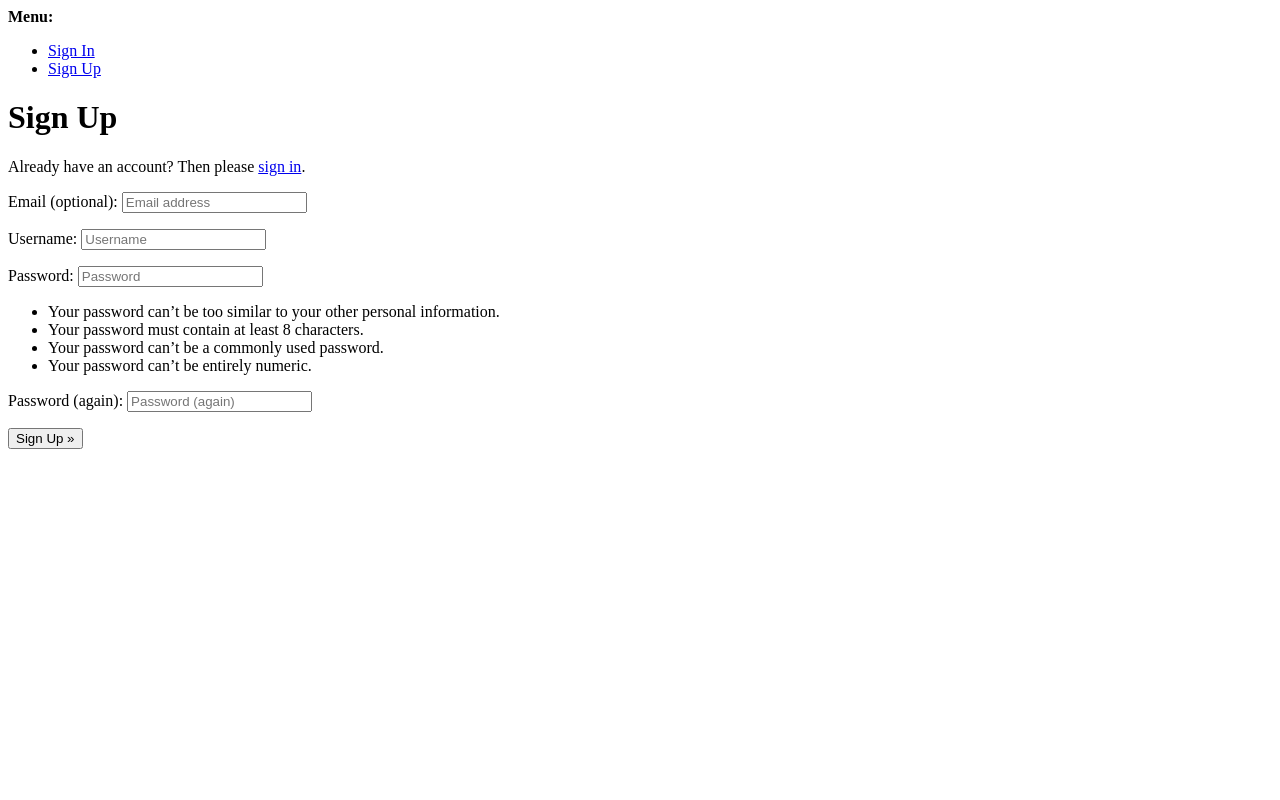
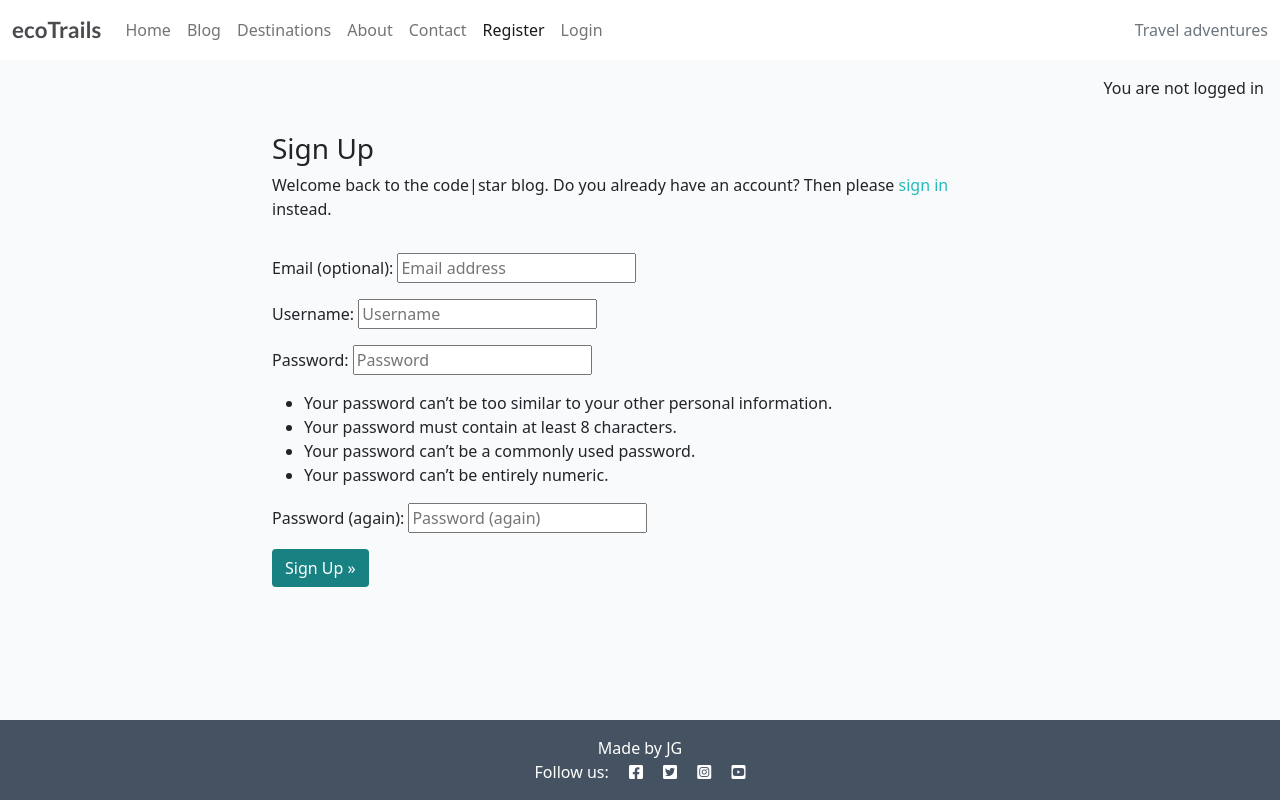
Before and after one commit to JohnWGardner/ecotrails, a Django app: page /accounts/signup/ in a window 1280 px wide. Run offline with Django 4.2, Linux system fonts and the light colour scheme.

Commit message:
added favicon

```diff
--- a/templates/account/signup.html
+++ b/templates/account/signup.html
@@ -1,21 +1,38 @@
-{% extends "account/base.html" %}
+{% extends "base.html" %}
 
 {% load i18n %}
 
-{% block head_title %}{% trans "Signup" %}{% endblock head_title %}
+{% block head_title %}{% trans "Signup" %}{% endblock %}
 
 {% block content %}
-<h1>{% trans "Sign Up" %}</h1>
+<div class="container">
+  <div class="row">
+    <div class="col-md-8 mt-3 offset-md-2">
+      <h3>{% trans "Sign Up" %}</h3>
 
-<p>{% blocktrans %}Already have an account? Then please <a href="{{ login_url }}">sign in</a>.{% endblocktrans %}</p>
+      <p>{% blocktrans %}
+        Welcome back to the code|star blog.
+        Do you already have an account? Then please
+        <a class="link" href="{{ login_url }}">sign in</a>
+        instead.
+      {% endblocktrans %}</p>
+    </div>
+  </div>
+  <div class="row">
+    <div class="col-md-8 mt-3 offset-md-2">
+      <form class="signup" id="signup_form" method="post"
+        action="{% url 'account_signup' %}">
+        {% csrf_token %}
+        {{ form.as_p }}
+        {% if redirect_field_value %}
+        <input type="hidden" name="{{ redirect_field_name }}"
+          value="{{ redirect_field_value }}" />
+        {% endif %}
+        <button class="btn btn-signup right" type="submit">
+          {% trans "Sign Up" %} &raquo;</button>
+      </form>
+    </div>
+  </div>
+</div>
 
-<form class="signup" id="signup_form" method="post" action="{% url 'account_signup' %}">
-  {% csrf_token %}
-  {{ form.as_p }}
-  {% if redirect_field_value %}
-  <input type="hidden" name="{{ redirect_field_name }}" value="{{ redirect_field_value }}" />
-  {% endif %}
-  <button type="submit">{% trans "Sign Up" %} &raquo;</button>
-</form>
-
-{% endblock content %}
+{% endblock %}
--- /dev/null
+++ b/templates/base.html
@@ -0,0 +1,129 @@
+{% load static %}
+{% url 'home' as home_url %}
+{% url 'about' as about_url %}
+{% url 'destinations' as destinations_url %}
+{% url 'contact' as contact_url %}
+{% url 'account_login' as login_url %}
+{% url 'account_signup' as signup_url %}
+{% url 'account_logout' as logout_url %}
+
+
+<!DOCTYPE html>
+<html class="h-100" lang="en">
+
+<head>
+    <title>ecoTrails</title>
+    <meta name="viewport" content="width=device-width, initial-scale=1" />
+
+    <!-- Google Fonts CSS -->
+    <link rel="preconnect" href="https://fonts.gstatic.com">
+    <link href="https://fonts.googleapis.com/css2?family=Roboto:wght@300&display=swap" rel="stylesheet">
+    <link href="https://fonts.googleapis.com/css2?family=Lato:wght@300;700&display=swap" rel="stylesheet">
+
+    <!-- Font Awesome CSS -->
+    <link rel="stylesheet" href="https://cdnjs.cloudflare.com/ajax/libs/font-awesome/5.15.3/css/all.min.css">
+
+    <!-- Favicon -->
+    <link rel="apple-touch-icon" sizes="180x180" href="{% static 'images/world_trail.jpg' %}">
+  <link rel="icon" type="image/png" sizes="32x32" href="{% static 'images/world_trail.jpg' %}">
+  <link rel="icon" type="image/png" sizes="16x16" href="{% static 'images/world_trail.jpg' %}">
+
+    <!-- Bootstrap CSS -->
+    <link href="https://cdn.jsdelivr.net/npm/bootstrap@5.0.1/dist/css/bootstrap.min.css" rel="stylesheet"
+        integrity="sha384-+0n0xVW2eSR5OomGNYDnhzAbDsOXxcvSN1TPprVMTNDbiYZCxYbOOl7+AMvyTG2x" crossorigin="anonymous">
+
+    <!-- Custom CSS -->
+    <link rel="stylesheet" href="{% static 'css/style.css' %}">
+</head>
+
+<body class="d-flex flex-column h-100 main-bg">
+
+    <!-- Navigation -->
+    <nav class="navbar navbar-expand-lg navbar-light bg-white">
+        <div class="container-fluid">
+            <a class="navbar-brand" href="{% url 'home' %}"><span class="brand">ecoTrails</span></a>
+            <button class="navbar-toggler" type="button" data-bs-toggle="collapse" data-bs-target="#navbarText"
+                aria-controls="navbarText" aria-expanded="false" aria-label="Toggle navigation">
+                <span class="navbar-toggler-icon"></span>
+            </button>
+            <div class="collapse navbar-collapse" id="navbarText">
+                <ul class="navbar-nav me-auto mb-2 mb-lg-0">
+                    <li class="nav-item">
+                        <a class="nav-link {% if request.path == home_url %}active{% endif %}" aria-current="page"
+                            href="{% url 'home' %}">Home</a>
+                    </li>
+
+                    <li class="nav-item">
+                        <a class="nav-link {% if request.path == blog_url %}active{%endif%}" aria-current="page"
+                            href="{% url 'blog' %}">Blog</a>
+                    </li>
+
+                    <li class="nav-item">
+                        <a class="nav-link {% if request.path == destinations_url %}active{%endif%}" aria-current="page"
+                            href="{% url 'destinations' %}">Destinations</a>
+                    </li>
+
+                    <li class="nav-item">
+                        <a class="nav-link {% if request.path == about_url %}active{%endif%}" aria-current="page"
+                            href="{% url 'about' %}">About</a>
+                    </li>
+
+                    <li class="nav-item">
+                        <a class="nav-link {% if request.path == contact_url %}active{%endif%}" aria-current="page"
+                            href="{% url 'contact' %}">Contact</a>
+                    </li>
+                    {% if user.is_authenticated %}
+                    <li class="nav-item">
+                        <a class="nav-link {% if request.path == logout_url %}active{% endif %}" aria-current="page"
+                            href="{% url 'account_logout' %}">Logout</a>
+                    </li>
+                    {% else %}
+                    <li class="nav-item">
+                        <a class="nav-link {% if request.path == signup_url %}active{% endif %}" aria-current="page"
+                            href="{% url 'account_signup' %}">Register</a>
+                    </li>
+                    <li class="nav-item">
+                        <a class="nav-link {% if request.path == login_url %}active{% endif %}" aria-current="page"
+                            href="{% url 'account_login' %}">Login</a>
+                    </li>
+                    {% endif %}
+                </ul>
+                <span class="navbar-text text-muted">
+                    Travel adventures
+                </span>
+            </div>
+        </div>
+    </nav>
+
+    <main class="flex-shrink-0 main-bg">
+        {% if user.is_authenticated %}
+        <p class="text-end m-3">You are logged in as {{ user.username }}</p>
+        {% else %}
+        <p class="text-end m-3">You are not logged in</p>
+        {% endif %}
+
+        {% block content %}
+        <!-- Content Goes here -->
+        {% endblock content %}
+
+    </main>
+
+    <!-- Footer -->
+    <footer class="footer mt-auto py-3 dark-bg">
+        <p class="m-0 text-center text-white">
+            {% block copyright %}Made by JG{% endblock copyright %}
+        </p>
+        <p class="m-0 text-center text-white">Follow us: <i class="fab fa-facebook-square ms-3"></i>
+            <i class="fab fa-twitter-square ms-3"></i>
+            <i class="fab fa-instagram-square ms-3"></i>
+            <i class="fab fa-youtube-square ms-3"></i>
+        </p>
+    </footer>
+
+    <script src="https://cdn.jsdelivr.net/npm/bootstrap@5.0.1/dist/js/bootstrap.bundle.min.js"
+        integrity="sha384-gtEjrD/SeCtmISkJkNUaaKMoLD0//ElJ19smozuHV6z3Iehds+3Ulb9Bn9Plx0x4" crossorigin="anonymous">
+        </script>
+    <script src="{% static 'js/script.js' %}"></script>
+</body>
+
+</html>
```
Also changed, not shown: blog/templates/base.html (deleted, +0 -106 lines), templates/index.html (+30 -31 lines), static/images/world.jpg (added), static/images/world_trail.jpg (added).
